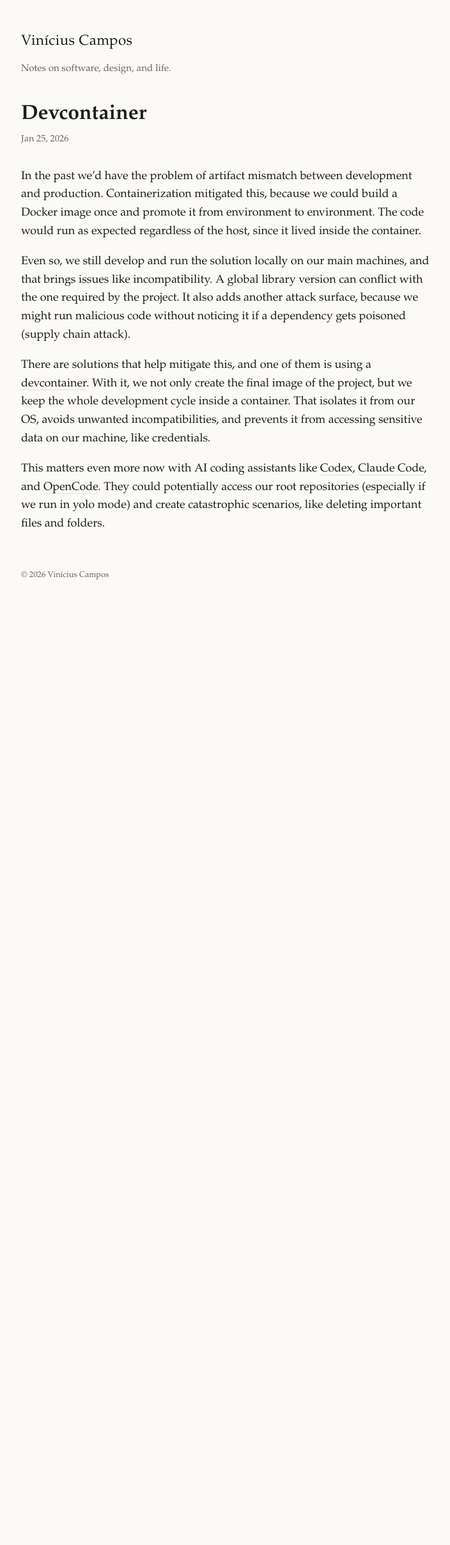
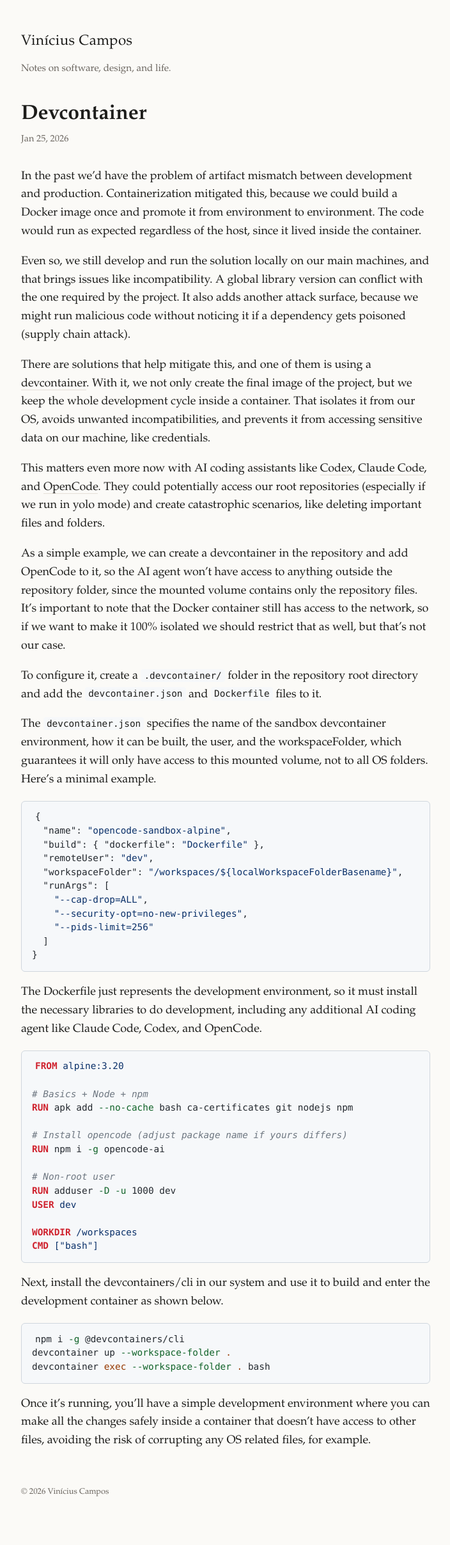
Before and after one commit to viniciusscampos/viniciusscampos.github.io, a Jekyll site: the page built from _posts/2026-01-25-devcontainer.md, in a window 1280 px wide. Shown: the whole page at 64% size, without its empty margins (287-991 px from the left). Built offline with Jekyll 4.4.1, drawn with Linux system fonts in a browser that asks for light colours; before the commit the page ends 982 px from its top, so only the background shows below that.

Commit message:
feat: update devcontainer article

````diff
--- a/_config.yml
+++ b/_config.yml
@@ -3,6 +3,9 @@ description: "Notes on software, design, and life."
 url: "https://viniciusscampos.dev"
 baseurl: ""
 markdown: kramdown
+highlighter: rouge
+kramdown:
+  syntax_highlighter: rouge
 permalink: /:title/
 timezone: "America/Sao_Paulo"
 defaults:
--- a/_layouts/default.html
+++ b/_layouts/default.html
@@ -6,6 +6,7 @@
     <title>{% if page.title %}{{ page.title }} · {% endif %}{{ site.title }}</title>
     <meta name="description" content="{{ page.description | default: site.description }}">
     <link rel="stylesheet" href="{{ "/assets/css/style.css" | relative_url }}">
+    <link rel="stylesheet" href="{{ "/assets/css/rouge.css" | relative_url }}">
   </head>
   <body>
     <main class="wrap">
--- a/_posts/2026-01-25-devcontainer.md
+++ b/_posts/2026-01-25-devcontainer.md
@@ -5,3 +5,54 @@ Even so, we still develop and run the solution locally on our main machines, and
 There are solutions that help mitigate this, and one of them is using a [devcontainer](https://containers.dev/). With it, we not only create the final image of the project, but we keep the whole development cycle inside a container. That isolates it from our OS, avoids unwanted incompatibilities, and prevents it from accessing sensitive data on our machine, like credentials.
 
 This matters even more now with AI coding assistants like [Codex](https://openai.com/index/codex/), [Claude Code](https://www.anthropic.com/claude-code), and [OpenCode](https://opencode.ai/). They could potentially access our root repositories (especially if we run in yolo mode) and create catastrophic scenarios, like deleting important files and folders.
+
+As a simple example, we can create a devcontainer in the repository and add OpenCode to it, so the AI agent won't have access to anything outside the repository folder, since the mounted volume contains only the repository files. It's important to note that the Docker container still has access to the network, so if we want to make it 100% isolated we should restrict that as well, but that's not our case.
+
+To configure it, create a `.devcontainer/` folder in the repository root directory and add the `devcontainer.json` and `Dockerfile` files to it.
+
+The `devcontainer.json` specifies the name of the sandbox devcontainer environment, how it can be built, the user, and the workspaceFolder, which guarantees it will only have access to this mounted volume, not to all OS folders. Here's a minimal example.
+
+```json
+{
+  "name": "opencode-sandbox-alpine",
+  "build": { "dockerfile": "Dockerfile" },
+  "remoteUser": "dev",
+  "workspaceFolder": "/workspaces/${localWorkspaceFolderBasename}",
+  "runArgs": [
+    "--cap-drop=ALL",
+    "--security-opt=no-new-privileges",
+    "--pids-limit=256"
+  ]
+}
+```
+
+
+The Dockerfile just represents the development environment, so it must install the necessary libraries to do development, including any additional AI coding agent like Claude Code, Codex, and OpenCode.
+
+```Dockerfile
+FROM alpine:3.20
+
+# Basics + Node + npm
+RUN apk add --no-cache bash ca-certificates git nodejs npm
+
+# Install opencode (adjust package name if yours differs)
+RUN npm i -g opencode-ai
+
+# Non-root user
+RUN adduser -D -u 1000 dev
+USER dev
+
+WORKDIR /workspaces
+CMD ["bash"]
+```
+
+
+Next, install the devcontainers/cli in our system and use it to build and enter the development container as shown below.
+
+```sh
+npm i -g @devcontainers/cli
+devcontainer up --workspace-folder .
+devcontainer exec --workspace-folder . bash
+```
+
+Once it's running, you'll have a simple development environment where you can make all the changes safely inside a container that doesn't have access to other files, avoiding the risk of corrupting any OS related files, for example.
--- /dev/null
+++ b/assets/css/rouge.css
@@ -0,0 +1,102 @@
+.highlight {
+  background: #f6f8fa;
+  color: #24292f;
+}
+
+.highlight table td { padding: 5px; }
+.highlight table pre { margin: 0; }
+
+.highlight .c,
+.highlight .ch,
+.highlight .cm,
+.highlight .cpf,
+.highlight .c1,
+.highlight .cs {
+  color: #6e7781;
+  font-style: italic;
+}
+
+.highlight .k,
+.highlight .kc,
+.highlight .kd,
+.highlight .kn,
+.highlight .kp,
+.highlight .kr,
+.highlight .kt {
+  color: #cf222e;
+  font-weight: 600;
+}
+
+.highlight .o,
+.highlight .ow,
+.highlight .p {
+  color: #24292f;
+}
+
+.highlight .s,
+.highlight .s1,
+.highlight .s2,
+.highlight .sb,
+.highlight .sc,
+.highlight .sd,
+.highlight .se,
+.highlight .sh,
+.highlight .si,
+.highlight .sx,
+.highlight .sr,
+.highlight .ss,
+.highlight .dl {
+  color: #0a3069;
+}
+
+.highlight .m,
+.highlight .mb,
+.highlight .mf,
+.highlight .mh,
+.highlight .mi,
+.highlight .mo,
+.highlight .il,
+.highlight .mx {
+  color: #0550ae;
+}
+
+.highlight .na,
+.highlight .nt {
+  color: #116329;
+}
+
+.highlight .nc,
+.highlight .ne,
+.highlight .no,
+.highlight .kt,
+.highlight .nb {
+  color: #953800;
+}
+
+.highlight .nf,
+.highlight .fm {
+  color: #8250df;
+}
+
+.highlight .nv,
+.highlight .vc,
+.highlight .vg,
+.highlight .vi,
+.highlight .vm {
+  color: #953800;
+}
+
+.highlight .err {
+  color: #f85149;
+  background-color: #ffebe9;
+}
+
+.highlight .gd { color: #82071e; background-color: #ffebe9; }
+.highlight .gi { color: #116329; background-color: #dafbe1; }
+.highlight .gp { color: #57606a; }
+.highlight .go { color: #57606a; }
+.highlight .gh { color: #57606a; font-weight: 600; }
+.highlight .gu { color: #57606a; }
+.highlight .gr { color: #f85149; }
+.highlight .gt { color: #f85149; }
+.highlight .w { color: #6e7781; }
--- a/assets/css/style.css
+++ b/assets/css/style.css
@@ -138,6 +138,41 @@ a:hover {
   margin: 0;
 }
 
+pre,
+code {
+  font-family: "SFMono-Regular", "Menlo", "Monaco", "Consolas", "Liberation Mono", "Courier New", monospace;
+  font-size: 0.9rem;
+}
+
+pre {
+  background: #f6f8fa;
+  border: 1px solid #d0d7de;
+  padding: 14px 16px;
+  border-radius: 6px;
+  overflow-x: auto;
+  line-height: 1.5;
+}
+
+code {
+  background: #f6f8fa;
+  padding: 0.15em 0.35em;
+  border-radius: 4px;
+}
+
+.highlight {
+  background: #f6f8fa;
+  border-radius: 6px;
+  border: 1px solid #d0d7de;
+  margin: 0 0 18px;
+}
+
+.highlight pre {
+  margin: 0;
+  background: transparent;
+  border: none;
+  padding: 14px 16px;
+}
+
 @media (max-width: 600px) {
   body {
     padding: 40px 20px 64px;
````
